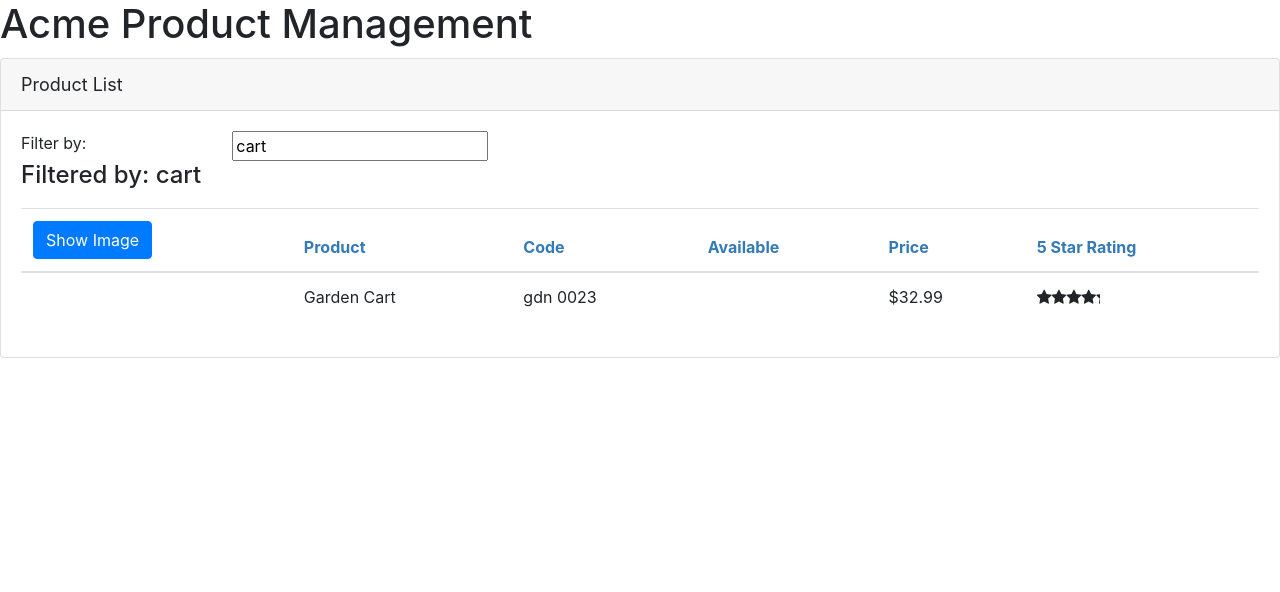
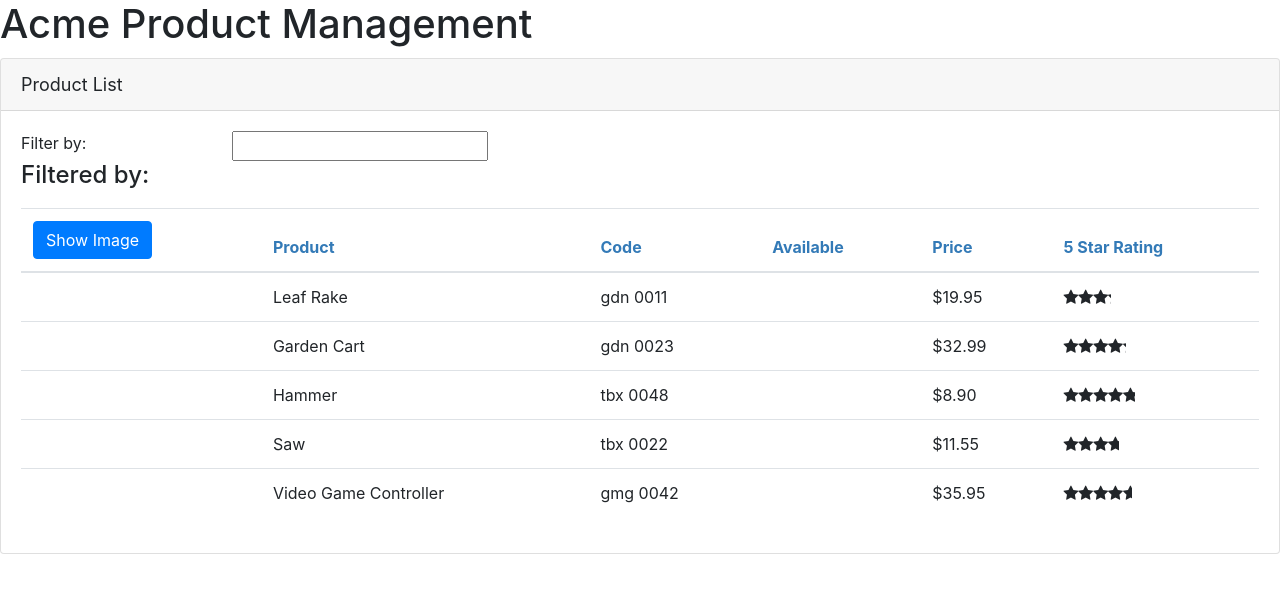
Before and after one commit to sadecker09/angular-getting-started, an Angular app in the folder APM/: page / in a window 1280 px wide. Shown: the top 592 px of the page. Built offline with nearby package versions, Linux system fonts and the light colour scheme.

Commit message:
course module 9; create product service, injected into productList component

```diff
--- a/APM/src/app/products/product-list.component.ts
+++ b/APM/src/app/products/product-list.component.ts
@@ -1,5 +1,6 @@
 import { Component, OnInit } from '@angular/core';
 import { IProduct } from './product';
+import { ProductService } from './product.service';
 
 @Component({
   selector: 'pm-products',
@@ -22,43 +23,9 @@ export class ProductListComponent implements OnInit {
       : this.products;
   }
   filteredProducts: IProduct[];
-  products: IProduct[] = [
-    {
-      productId: 1,
-      productName: 'Leaf Rake',
-      productCode: 'GDN-0011',
-      releaseDate: 'March 19, 2019',
-      description: 'Leaf rake with 48-inch wooden handle.',
-      price: 19.95,
-      starRating: 3.2,
-      imageUrl: 'assets/images/leaf_rake.png',
-    },
-    {
-      productId: 2,
-      productName: 'Garden Cart',
-      productCode: 'GDN-0023',
-      releaseDate: 'March 18, 2019',
-      description: '15 gallon capacity rolling garden cart',
-      price: 32.99,
-      starRating: 4.2,
-      imageUrl: 'assets/images/garden_cart.png',
-    },
-    {
-      productId: 5,
-      productName: 'Hammer',
-      productCode: 'TBX-0048',
-      releaseDate: 'May 21, 2019',
-      description: 'Curved claw steel hammer',
-      price: 8.9,
-      starRating: 4.8,
-      imageUrl: 'assets/images/hammer.png',
-    },
-  ];
+  products: IProduct[] = [];
 
-  constructor() {
-    this.filteredProducts = this.products;
-    this.listFilter = 'cart';
-  }
+  constructor(private productService: ProductService) {}
 
   onRatingClicked(message: string): void {
     this.pageTitle = 'Product List: ' + message;
@@ -77,6 +44,7 @@ export class ProductListComponent implements OnInit {
   }
 
   ngOnInit(): void {
-    console.log('In OnInit');
+    this.products = this.productService.getProducts();
+    this.filteredProducts = this.products;
   }
 }
--- /dev/null
+++ b/APM/src/app/products/product.service.ts
@@ -0,0 +1,63 @@
+import { Injectable } from '@angular/core';
+import { IProduct } from './product';
+
+@Injectable({
+    providedIn: "root"
+})
+
+export class ProductService {
+  getProducts(): IProduct[] {
+    return [
+      {
+        productId: 1,
+        productName: 'Leaf Rake',
+        productCode: 'GDN-0011',
+        releaseDate: 'March 19, 2019',
+        description: 'Leaf rake with 48-inch wooden handle.',
+        price: 19.95,
+        starRating: 3.2,
+        imageUrl: 'assets/images/leaf_rake.png',
+      },
+      {
+        productId: 2,
+        productName: 'Garden Cart',
+        productCode: 'GDN-0023',
+        releaseDate: 'March 18, 2019',
+        description: '15 gallon capacity rolling garden cart',
+        price: 32.99,
+        starRating: 4.2,
+        imageUrl: 'assets/images/garden_cart.png',
+      },
+      {
+        productId: 5,
+        productName: 'Hammer',
+        productCode: 'TBX-0048',
+        releaseDate: 'May 21, 2019',
+        description: 'Curved claw steel hammer',
+        price: 8.9,
+        starRating: 4.8,
+        imageUrl: 'assets/images/hammer.png',
+      },
+      {
+        productId: 8,
+        productName: 'Saw',
+        productCode: 'TBX-0022',
+        releaseDate: 'May 15, 2019',
+        description: '15-inch steel blade hand saw',
+        price: 11.55,
+        starRating: 3.7,
+        imageUrl: 'assets/images/saw.png',
+      },
+      {
+        productId: 10,
+        productName: 'Video Game Controller',
+        productCode: 'GMG-0042',
+        releaseDate: 'October 15, 2018',
+        description: 'Standard two-button video game controller',
+        price: 35.95,
+        starRating: 4.6,
+        imageUrl: 'assets/images/xbox-controller.png',
+      },
+    ];
+  }
+}
```
